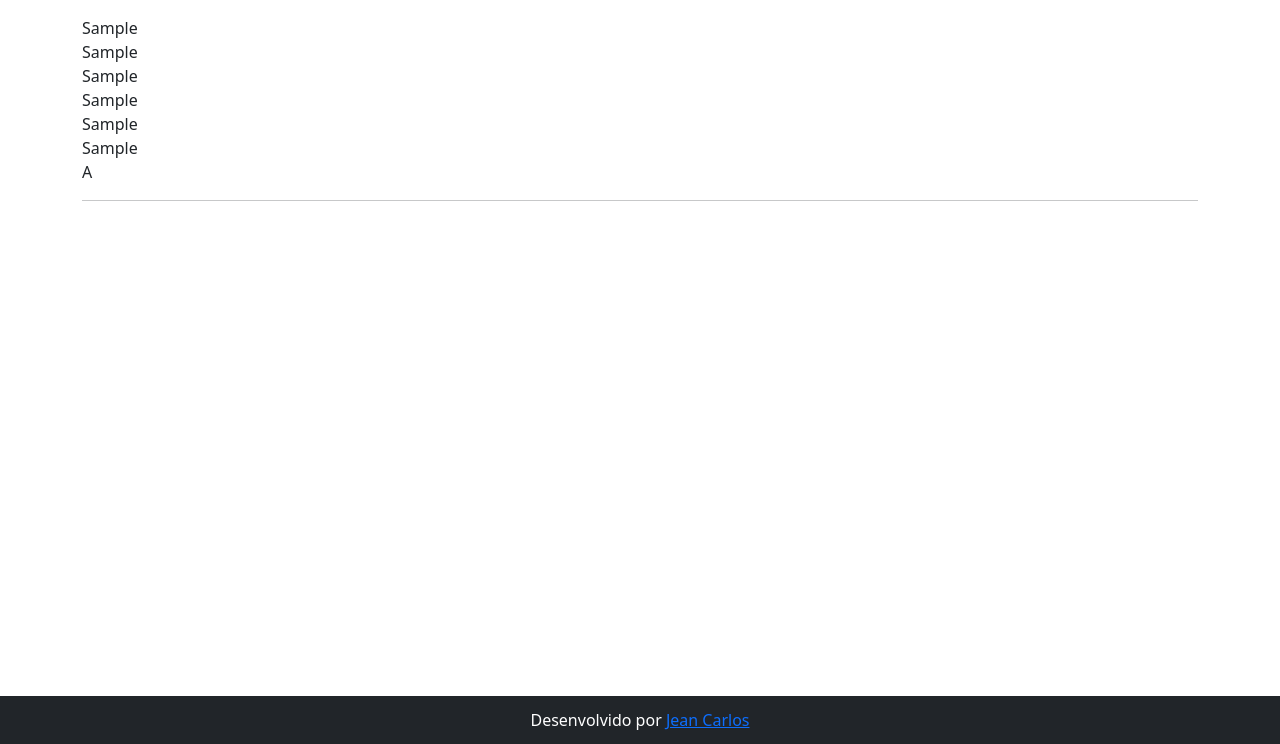
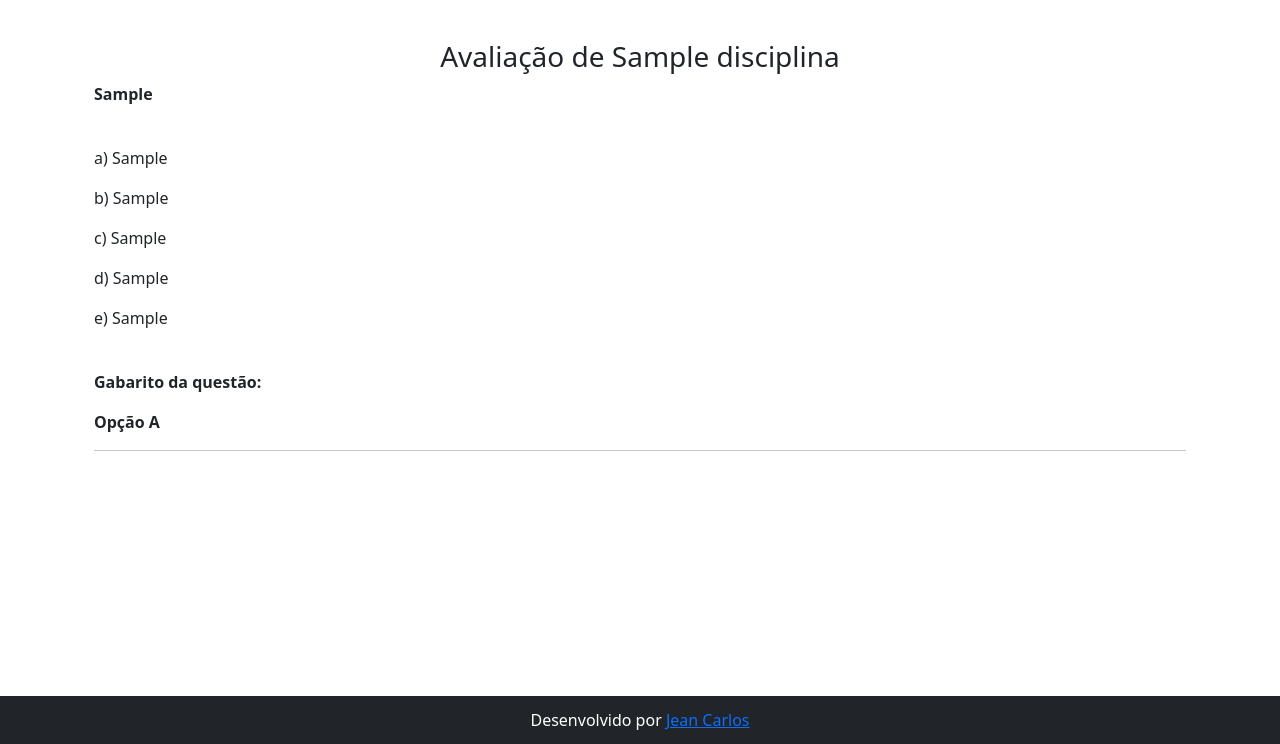
Before and after one commit to JeanCarlos899/Elaborador-de-Provas, a Django app: page /listar_questoes/ in a window 1280 px wide. Shown: the part 56-800 px from the top of the page. Run offline with Django 4.2, Linux system fonts and the light colour scheme; tables that the repository leaves empty hold one stand-in row (values such as "Sample post"); some libraries are stand-ins or nearby versions.

Commit message:
up
aaaaaaaaaaaaaaaaaaaaa... vestruz

```diff
--- a/elaboradorapp/templates/elaboradorapp/listar_questoes.html
+++ b/elaboradorapp/templates/elaboradorapp/listar_questoes.html
@@ -1,19 +1,24 @@
 {% extends "elaboradorapp/base.html" %}
 
-{% block title %}Listagem dos filmes{% endblock %}
+{% block title %}Avaliação{% endblock %}
 
 {% block content %}
-    <br>
-    <br>
-    <br>
+<br>
+<br>
+    <div class="container mt-5">
     {% for questao in questoes %}
-        {{ questao.enunciado }} <br>
-        {{ questao.alternativa_a }} <br>
-        {{ questao.alternativa_b }} <br>
-        {{ questao.alternativa_c }} <br>
-        {{ questao.alternativa_d }} <br>
-        {{ questao.alternativa_e }} <br>
-        {{ questao.gabarito }}
+        <h3 class="text-center">Avaliação de {{ questao.disciplina }}</h3>
+        <p><strong>{{ questao.enunciado }}</strong></p><br>
+        <p>a) {{ questao.alternativa_a }}</p>
+        <p>b) {{ questao.alternativa_b }}</p>
+        <p>c) {{ questao.alternativa_c }}</p>
+        <p>d) {{ questao.alternativa_d }}</p>
+        <p>e) {{ questao.alternativa_e }}</p><br>
+        <p><strong>Gabarito da questão:</strong></p>
+        <p><strong>Opção {{ questao.gabarito }}</strong></p>
         <hr>
+        <br>
+        <br>
+    </div>
     {% endfor %}
 {% endblock content %}
```
